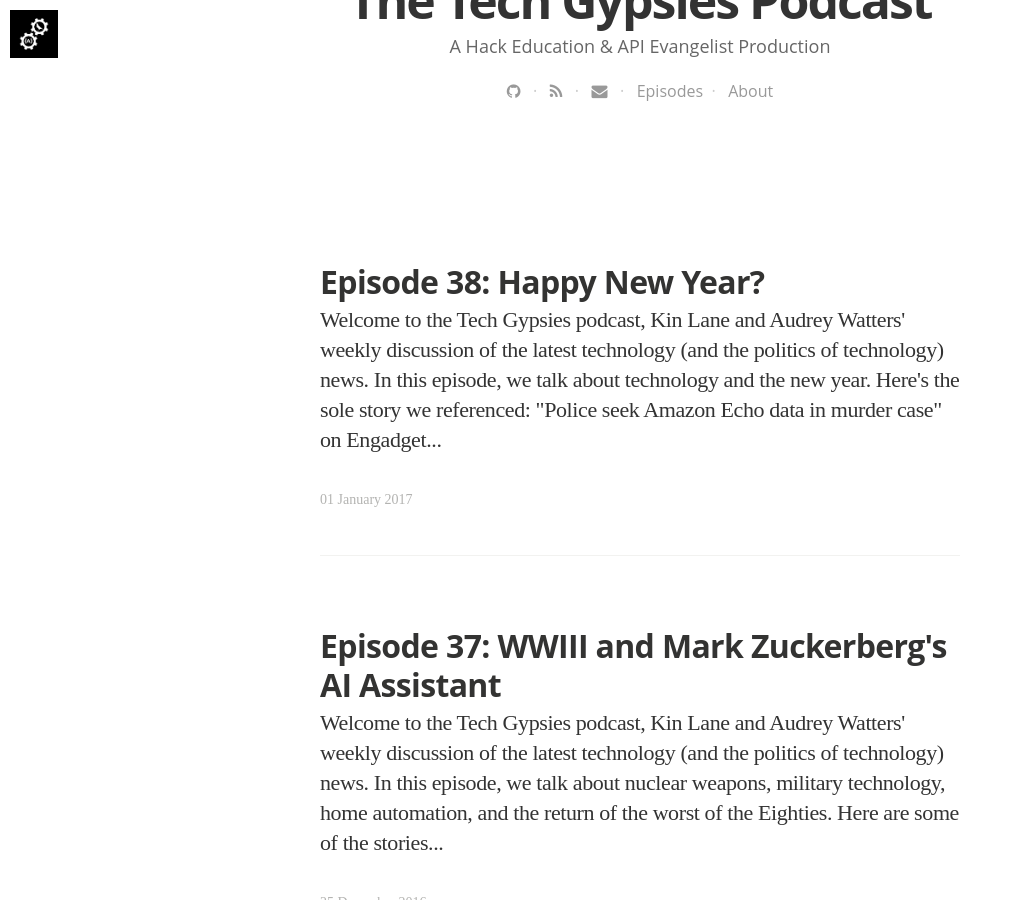
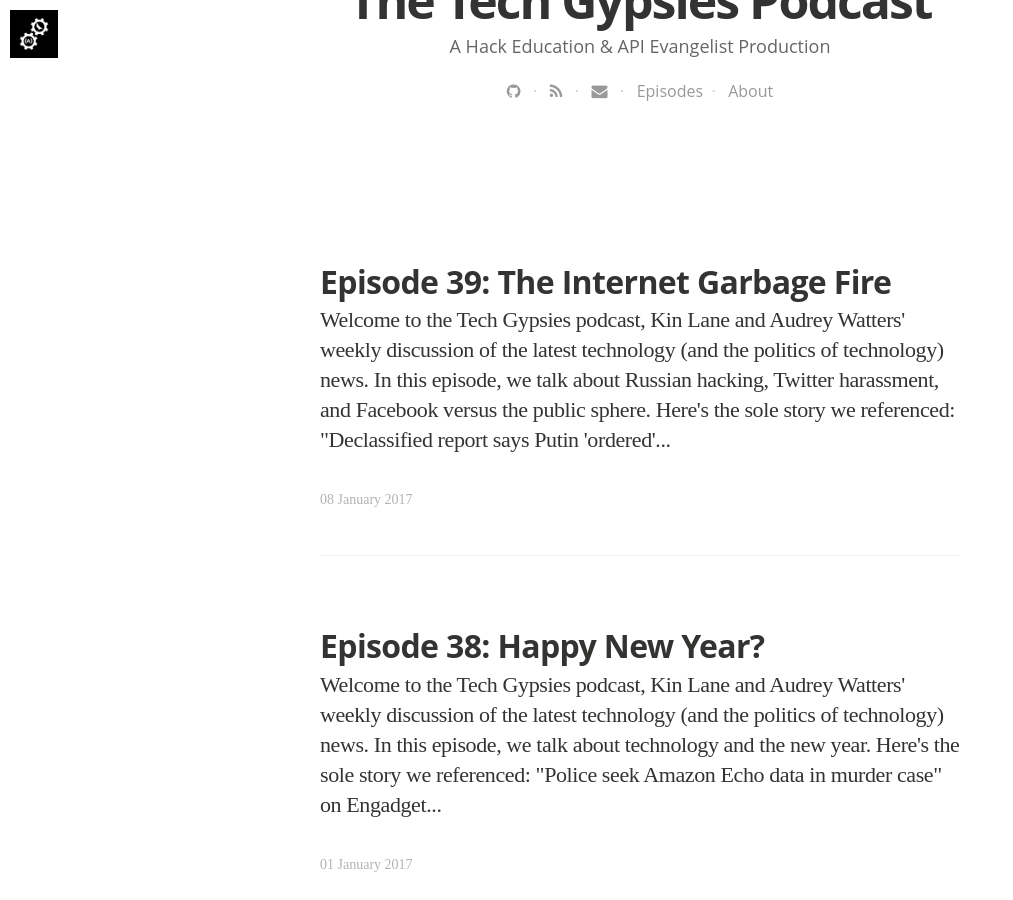
Before and after one commit to Techgypsies/podcast, a Jekyll site: the page built from blog/index.html, in a window 1280 px wide and 900 px high, scrolled down 559 px. Shown: the whole window, without its empty margins (0-1013 px from the left). Built offline with Jekyll 4.4.1, drawn with Linux system fonts in a browser that asks for light colours; nearby versions of some CDN libraries; some web fonts are replaced; the list of posts is cut into pages by our own code; some of the changed text lies outside the part shown.

Commit message:
new episode

```diff
--- a/_data/podcasts.yaml
+++ b/_data/podcasts.yaml
@@ -530,3 +530,17 @@
   tags:
   - Technology
   - Politics
+- title: "Tech Gypsies Episode 39"
+  summary: "In this episode, we talk about Russian hacking, Twitter harassment, and Facebook versus the public sphere."
+  description: "In this episode, we talk about Russian hacking, Twitter harassment, and Facebook versus the public sphere."
+  subtitle: "Tech, Scrutinized"
+  image: /assets/images/tech-gypsies-podcast-1500.png
+  audio_file: http://s3.amazonaws.com/techgypsies/techgypsies+2017-01-08.mp3
+  audio_length: 49902154
+  sound_cloud: https://soundcloud.com/kinlane/techgypsies-2017-01-08
+  duration: '0:34:39'
+  publish_date: "2017-01-08 09:00:00"
+  url: 2017/01/08/episode-39
+  tags:
+  - Technology
+  - Politics
--- /dev/null
+++ b/_posts/2017-01-08-episode-39.html
@@ -0,0 +1,29 @@
+---
+layout: post
+title: "Episode 39: The Internet Garbage Fire"
+date: 2017-01-08 08:35:00 +0000
+image: https://s3.amazonaws.com/audreywatters/2017-01-08-fire.jpg
+imagecredits: https://www.flickr.com/photos/brennacade/3481101112
+---
+<p>Welcome to the Tech Gypsies podcast, <a href="http://kinlane.com">Kin Lane</a> and <a href="http://audreywatters.com">Audrey Watters</a>' weekly discussion of the latest technology (and the politics of technology) news.</p>
+
+<p>In this episode, we talk about Russian hacking, Twitter harassment, and Facebook versus the public sphere.</p>
+
+<p>
+<iframe width="100%" height="166" scrolling="no" frameborder="no" src="https://w.soundcloud.com/player/?url=https%3A//api.soundcloud.com/tracks/301611105&amp;color=ff5500&amp;auto_play=false&amp;hide_related=false&amp;show_comments=true&amp;show_user=true&amp;show_reposts=false"></iframe>
+</p>
+
+<p>Here's the sole story we referenced:</p>
+<ul>
+<li>"<a href="https://www.washingtonpost.com/world/national-security/intelligence-chiefs-expected-in-new-york-to-brief-trump-on-russian-hacking/2017/01/06/5f591416-d41a-11e6-9cb0-54ab630851e8_story.html">Declassified report says Putin 'ordered' effort to undermine faith in U.S. election and help Trump</a>" via The Washington Post</li>
+<li>"<a href="http://www.independent.co.uk/news/world/europe/breitbart-news-dortmund-police-new-years-eve-fake-news-germany-angela-merkel-syrians-refugee-crisis-a7514786.html">German police 'shook heads in disbelief' at Breitbart News reporting of New Year's Eve events in Dortmund</a>" via The Independent</li>
+<li>"<a href="http://www.recode.net/2017/1/7/14195522/wikileaks-twitter-database-verified-users-assange-trump-media">WikiLeaks wants to create a database of verified Twitter users and who they interact with</a>" via Recode</li>
+<li>"<a href="https://www.buzzfeed.com/davidmack/martin-shkreli-suspended-from-twitter?utm_term=.cmLMeKndv#.asB2nA8oq">'Pharma Bro' Martin Shkreli Suspended From Twitter After Harassing A Teen Vogue Writer</a>" via Buzzfeed</li>
+<li>"<a href="https://www.theguardian.com/commentisfree/2017/jan/03/ive-left-twitter-unusable-anyone-but-trolls-robots-dictators-lindy-west">I've left Twitter. It is unusable for anyone but trolls, robots and dictators</a>" by Lindy West</li>
+<li>"<a href="https://blog.medium.com/renewing-mediums-focus-98f374a960be#.i57v6aby6">Renewing Medium's focus</a>" by Ev Williams</li>
+<li>"<a href="http://www.hollywoodreporter.com/thr-esq/proclaimed-inventor-email-files-defamation-lawsuit-techdirts-michael-masnick-961008">Self-Proclaimed Inventor of Email Files Defamation Lawsuit Against Techdirt's Mike Masnick</a>" via The Hollywood Reporter</li>
+<li>"<a href="https://www.wired.com/2017/01/zucks-sure-acting-like-someone-might-run-president/">Mark Zuckerberg Is Sure Acting Like Someone Who Might Run for President</a>" via Wired</li>
+<li>"<a href="https://theintercept.com/2017/01/06/facebooks-new-head-of-news-partnerships-campbell-brown-has-deep-ties-to-trump-nominee/">Facebook’s New Head of News Partnerships, Campbell Brown, Has Deep Ties to Trump Nominee</a>" via The Intercept</li>
+</ul>
+
+<p>Feedback is welcome. (You should <a href="mailto:kinlane@gmail.com">email Kin</a> with it though, not Audrey.)</p>
--- a/index.html
+++ b/index.html
@@ -10,6 +10,6 @@
 
 <p><a href="http://podcast.techgypsi.es/blog/">Show notes</a> can also be subscribed to <a href="http://podcast.techgypsi.es/blog.xml">via RSS</a>.</p>
 
-<p><strong>Latest Episode: <a href="http://podcast.techgypsi.es/2017/01/01/episode-38">38</a></strong></p>
+<p><strong>Latest Episode: <a href="http://podcast.techgypsi.es/2017/01/08/episode-39">39</a></strong></p>
 
 <p style="text-align: right; font-size:12px"><em>Image credits: <a href="https://flic.kr/p/GTax17">Drone Recovery</a></em></p>
```
